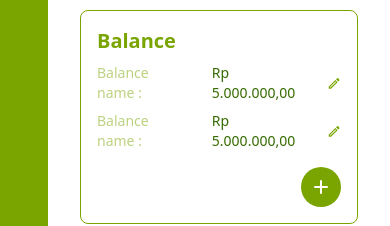
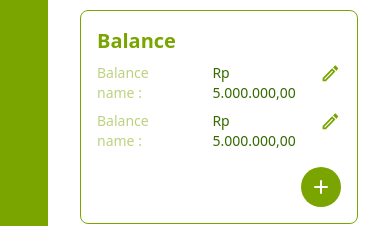
Before and after one commit to allsyalwaa/TrackIt, a React (Vite) app: page /money-calculator in a window 390 px wide. Shown: the part 328-554 px from the top of the page. Built offline with nearby package versions, Linux system fonts and the light colour scheme.

Commit message:
refactor: Update CardBalance component layout for better responsiveness

```diff
--- a/src/components/ui/CardBalance.jsx
+++ b/src/components/ui/CardBalance.jsx
@@ -1,18 +1,15 @@
 export default function CardBalance({ text, money }) {
   return (
-    <div className="mt-2 grid grid-cols-7 items-center justify-center gap-6 md:grid-cols-5">
-      <div className="col-span-3 flex flex-col gap-2 md:col-span-2">
-        <h1 className="md:text-normal text-sm font-medium text-primary/50">
-          {text} :
-        </h1>
-      </div>
-      <div className="col-span-3 flex flex-col gap-2 md:col-span-2">
-        <h1 className="md:text-normal flex justify-end text-sm font-medium text-secondary">
+    <div className="mt-2 flex items-center justify-between gap-6 md:grid-cols-5">
+      <p className="md:text-normal text-sm font-medium text-primary/50">
+        {text} :
+      </p>
+      <div className="flex gap-4">
+        <p className="md:text-normal text-sm font-medium text-secondary">
           Rp {money},00
-        </h1>
-      </div>
-      <div className="flex flex-col gap-2 text-primary">
-        <div className="flex justify-end">
+        </p>
+
+        <div className=" text-primary">
           <svg
             xmlns="http://www.w3.org/2000/svg"
             width="1.3em"
```
